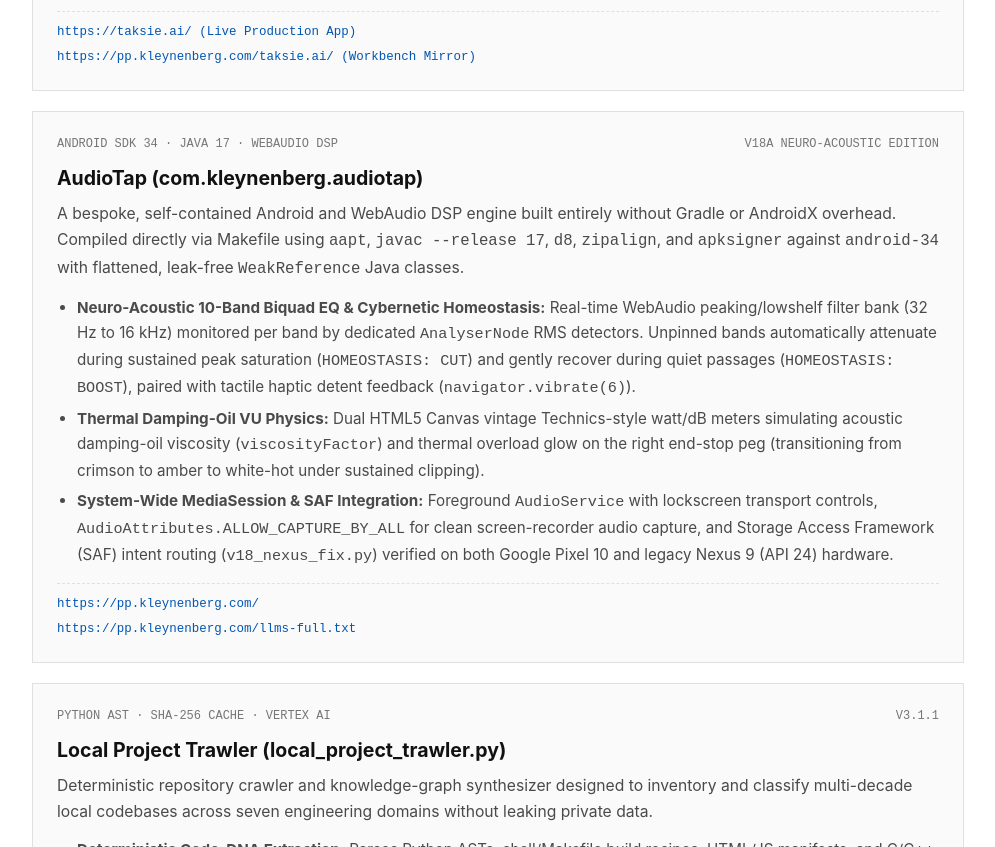
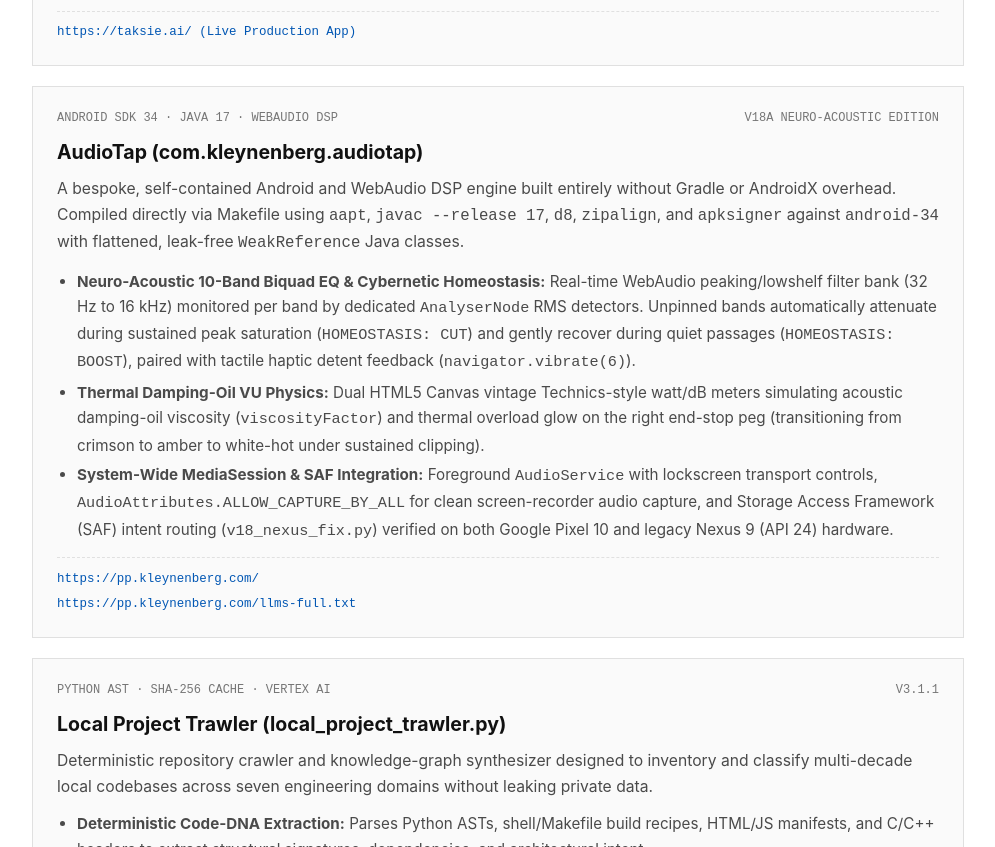
Before and after one commit to kleynenberg/pp, a plain HTML site: page index.html in a window 1280 px wide. Shown: the part 1099-1946 px from the top of the page, without its empty margins (142-1137 px from the left). Drawn offline with Linux system fonts and the light colour scheme; a web font is replaced by a local one.

Commit message:
Remove 404 workbench mirror URL for taksie.ai; keep canonical https://taksie.ai/

```diff
--- a/index.html
+++ b/index.html
@@ -256,7 +256,6 @@
                 </ul>
                 <div class="url-list">
                     <a href="https://taksie.ai/" target="_blank" rel="noopener noreferrer">https://taksie.ai/ (Live Production App)</a>
-                    <a href="https://pp.kleynenberg.com/taksie.ai/">https://pp.kleynenberg.com/taksie.ai/ (Workbench Mirror)</a>
                 </div>
             </article>
 
```
Also changed, not shown: llms-full.txt, llms.txt.
